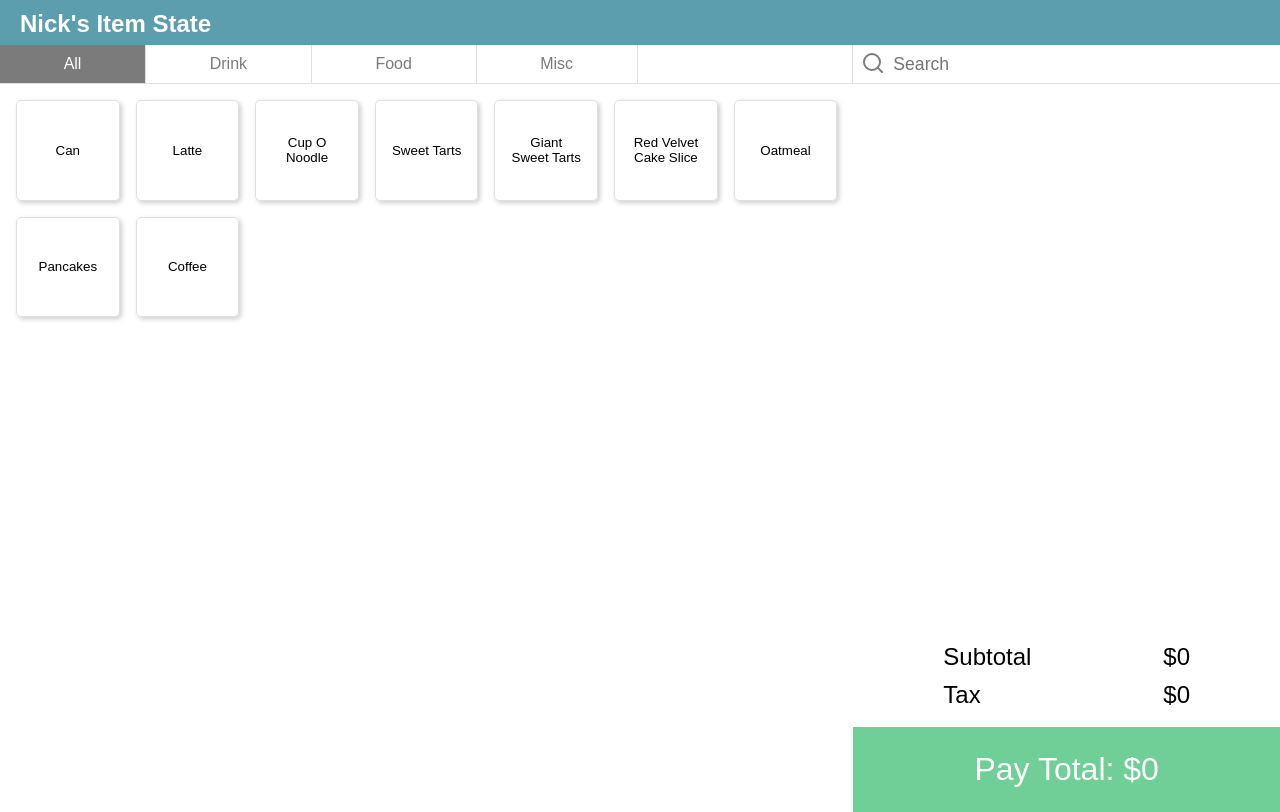
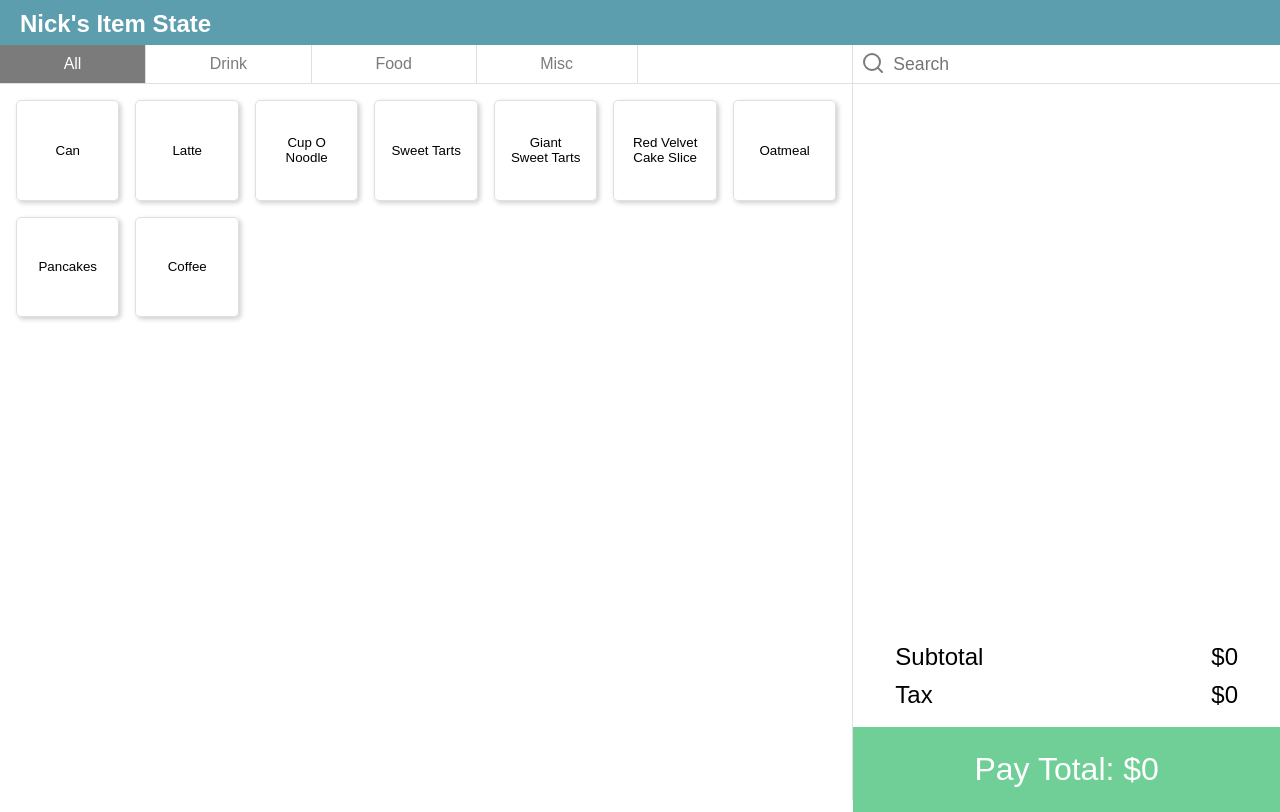
Before and after one commit to krames12/state-practice-in-react, a React (Create React App) app: page / in a window 1280 px wide. Built offline with nearby package versions, Linux system fonts and the light colour scheme.

Commit message:
totals text no longer as cramped at smaller screen sizes

```diff
--- a/src/App.css
+++ b/src/App.css
@@ -93,6 +93,7 @@ header h2 {
   display: grid;
   margin: 0;
   padding: 1rem;
+  border-right: 1px solid var(--light-grey);
   overflow-y: scroll;
   grid-template-columns: repeat(auto-fill, minmax(100px, 1fr));
   grid-template-rows: repeat(6, minmax(100px, 1fr));
@@ -136,7 +137,6 @@ header h2 {
 
 .delete-icon, .checkout-qty {
   text-align: center;
-  line-height: 2em;
   vertical-align: middle;
 }
 
@@ -154,7 +154,7 @@ header h2 {
 .totals-container {
   width: 100%;
   height: 62%;
-  padding: 1.5em 5em;
+  padding: 1.5em 2em;
 }
 
 .totals-container > p {
```
